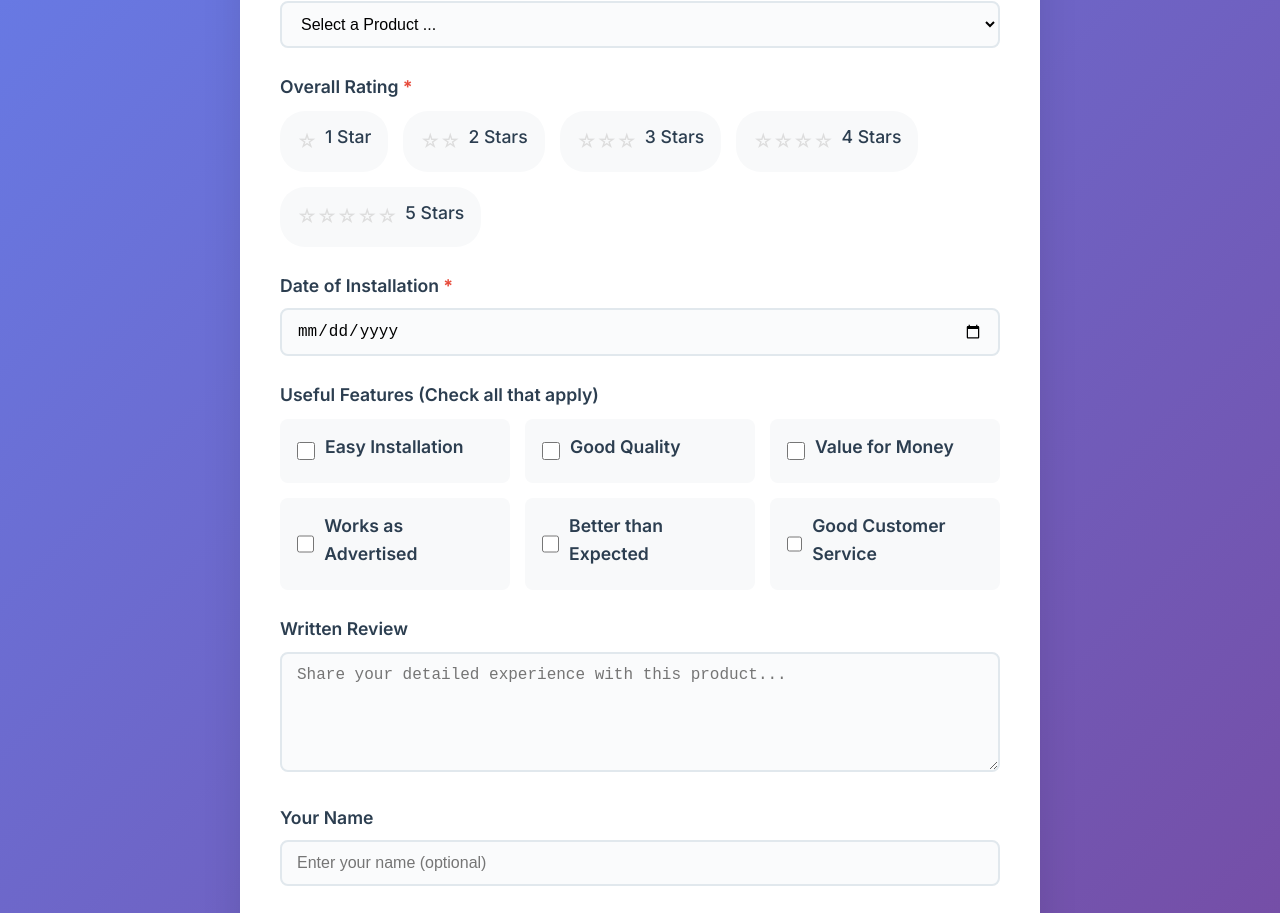
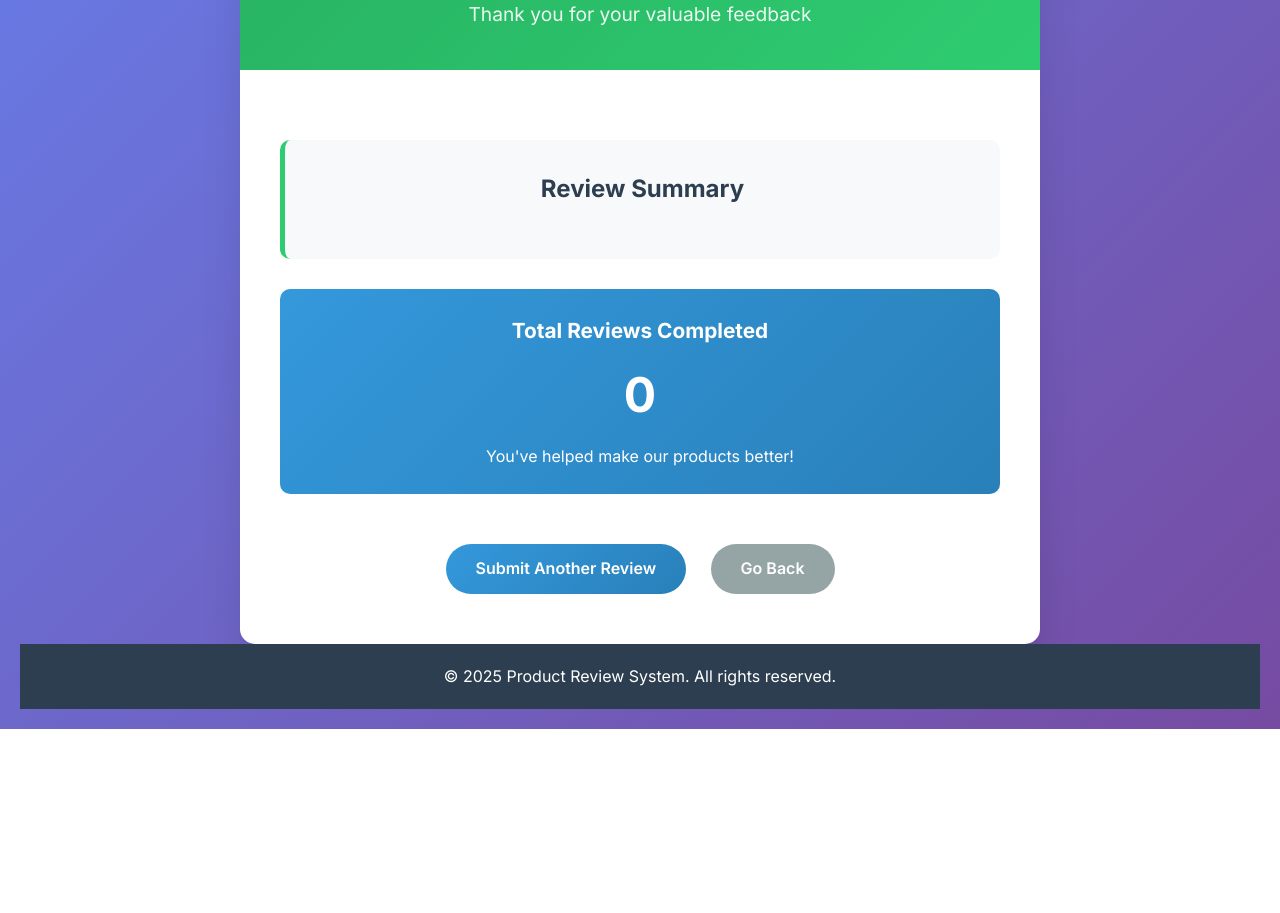
Before and after one commit to Zureyma-Manrique/wdd131, a plain HTML site: page review.html in a window 1280 px wide. Shown: the part 257-1170 px from the top of the page. After the commit the page ends 986 px from the top, so only its background shows below. Drawn offline with Linux system fonts and the light colour scheme.

Commit message:
rename files and fix bugg  transitions between pages

```diff
--- a/review.html
+++ b/review.html
@@ -3,110 +3,42 @@
 <head>
     <meta charset="UTF-8">
     <meta name="viewport" content="width=device-width, initial-scale=1.0">
-    <title>Product Review Form</title>
-    <meta name="description" content="This is the interface for the review form for the user.">
+    <title>Review Submitted - Thank You!</title>
+    <meta name="description" content="This is the interface after the review form for the user.">
     <meta name="author" content="Zureyma Quetzaili Manrique Santiago">
 
     <link rel="preconnect" href="https://fonts.googleapis.com">
     <link rel="preconnect" href="https://fonts.gstatic.com" crossorigin>
     <link href="https://fonts.googleapis.com/css2?family=Inter:wght@300;400;500;600;700&family=Poppins:wght@300;400;500;600;700&display=swap" rel="stylesheet">
 
-    <link rel="stylesheet" href="styles/product-review-form.css">
+    <link rel="stylesheet" href="styles/review-confirmation.css">
 </head>
 <body>
     <div class="container">
         <div class="header">
-            <h1>Product Review Form</h1>
-            <p>Share your experience with our products</p>
+            <div class="success-icon">✓</div>
+            <h1>Review Submitted!</h1>
+            <p>Thank you for your valuable feedback</p>
         </div>
 
-        <div class="form-container">
-            <form method="get" action="review.html" id="reviewForm">
-                <div class="form-group">
-                    <label for="productName" class="required-label">Product Name</label>
-                    <select id="productName" name="productName" required>
-                        <option value="" disabled selected>Select a Product ...</option>
-                    </select>
+        <div class="content">
+            <div class="review-summary">
+                <h2>Review Summary</h2>
+                <div id="reviewDetails">
+                    <!-- Form details will be populated here by JavaScript -->
                 </div>
+            </div>
 
-                <div class="form-group">
-                    <label class="required-label">Overall Rating</label>
-                    <div class="rating-group">
-                        <div class="rating-item">
-                            <input type="radio" id="rating1" name="rating" value="1" required>
-                            <span class="stars">☆</span>
-                            <label for="rating1" class="rating-label">1 Star</label>
-                        </div>
-                        <div class="rating-item">
-                            <input type="radio" id="rating2" name="rating" value="2" required>
-                            <span class="stars">☆☆</span>
-                            <label for="rating2" class="rating-label">2 Stars</label>
-                        </div>
-                        <div class="rating-item">
-                            <input type="radio" id="rating3" name="rating" value="3" required>
-                            <span class="stars">☆☆☆</span>
-                            <label for="rating3" class="rating-label">3 Stars</label>
-                        </div>
-                        <div class="rating-item">
-                            <input type="radio" id="rating4" name="rating" value="4" required>
-                            <span class="stars">☆☆☆☆</span>
-                            <label for="rating4" class="rating-label">4 Stars</label>
-                        </div>
-                        <div class="rating-item">
-                            <input type="radio" id="rating5" name="rating" value="5" required>
-                            <span class="stars">☆☆☆☆☆</span>
-                            <label for="rating5" class="rating-label">5 Stars</label>
-                        </div>
-                    </div>
-                </div>
+            <div class="counter-section">
+                <h3>Total Reviews Completed</h3>
+                <div class="counter" id="reviewCounter">0</div>
+                <p>You've helped make our products better!</p>
+            </div>
 
-                <div class="form-group">
-                    <label for="installDate" class="required-label">Date of Installation</label>
-                    <input type="date" id="installDate" name="installDate" required>
-                </div>
-
-                <div class="form-group">
-                    <label>Useful Features (Check all that apply)</label>
-                    <div class="checkbox-group">
-                        <div class="checkbox-item">
-                            <input type="checkbox" id="feature1" name="features" value="Easy Installation">
-                            <label for="feature1">Easy Installation</label>
-                        </div>
-                        <div class="checkbox-item">
-                            <input type="checkbox" id="feature2" name="features" value="Good Quality">
-                            <label for="feature2">Good Quality</label>
-                        </div>
-                        <div class="checkbox-item">
-                            <input type="checkbox" id="feature3" name="features" value="Value for Money">
-                            <label for="feature3">Value for Money</label>
-                        </div>
-                        <div class="checkbox-item">
-                            <input type="checkbox" id="feature4" name="features" value="Works as Advertised">
-                            <label for="feature4">Works as Advertised</label>
-                        </div>
-                        <div class="checkbox-item">
-                            <input type="checkbox" id="feature5" name="features" value="Better than Expected">
-                            <label for="feature5">Better than Expected</label>
-                        </div>
-                        <div class="checkbox-item">
-                            <input type="checkbox" id="feature6" name="features" value="Good Customer Service">
-                            <label for="feature6">Good Customer Service</label>
-                        </div>
-                    </div>
-                </div>
-
-                <div class="form-group">
-                    <label for="writtenReview">Written Review</label>
-                    <textarea id="writtenReview" name="writtenReview" placeholder="Share your detailed experience with this product..."></textarea>
-                </div>
-
-                <div class="form-group">
-                    <label for="userName">Your Name</label>
-                    <input type="text" id="userName" name="userName" placeholder="Enter your name (optional)">
-                </div>
-
-                <input type="submit" value="Submit Review" class="submit-btn">
-            </form>
+            <div class="actions">
+                <a href="form.html" class="btn btn-primary">Submit Another Review</a>
+                <a href="#" class="btn btn-secondary" onclick="window.history.back()">Go Back</a>
+            </div>
         </div>
     </div>
 
@@ -114,6 +46,6 @@
         <p>&copy; 2025 Product Review System. All rights reserved.</p>
     </footer>
 
-    <script src="scripts/productReviewForm.js" defer></script>
+    <script src="scripts/reviewConfirmation.js" defer></script>
 </body>
 </html>
--- a/scripts/reviewConfirmation.js
+++ b/scripts/reviewConfirmation.js
@@ -1,21 +1,22 @@
+// Product array (same as form page)
+const products = [
+    { id: "fc-1888", name: "Flux Capacitor" },
+    { id: "fc-2050", name: "Power Laces" },
+    { id: "fs-1987", name: "Time Circuits" },
+    { id: "ac-2000", name: "Low Voltage Reactor" },
+    { id: "jj-1969", name: "Warp Equalizer" }
+];
+
 // Get URL parameters and display review details
 function displayReviewDetails() {
     const urlParams = new URLSearchParams(window.location.search);
     const reviewDetails = document.getElementById('reviewDetails');
 
-    // Product Name
-    const productName = urlParams.get('productName');
-    if (productName) {
-        // Find the product name by ID
-        const products = [
-            { id: "fc-1888", name: "Flux Capacitor" },
-            { id: "fc-2050", name: "Power Laces" },
-            { id: "fs-1987", name: "Time Circuits" },
-            { id: "ac-2000", name: "Low Voltage Reactor" },
-            { id: "jj-1969", name: "Warp Equalizer" }
-        ];
-        const product = products.find(p => p.id === productName);
-        const displayName = product ? product.name : productName;
+    // Product Name - now using ID to find name
+    const productId = urlParams.get('productName');
+    if (productId) {
+        const product = products.find(p => p.id === productId);
+        const displayName = product ? product.name : productId;
         addSummaryItem('Product', displayName);
     }
 
```
Also changed, not shown: form.html (renamed from product-review-form.html).
